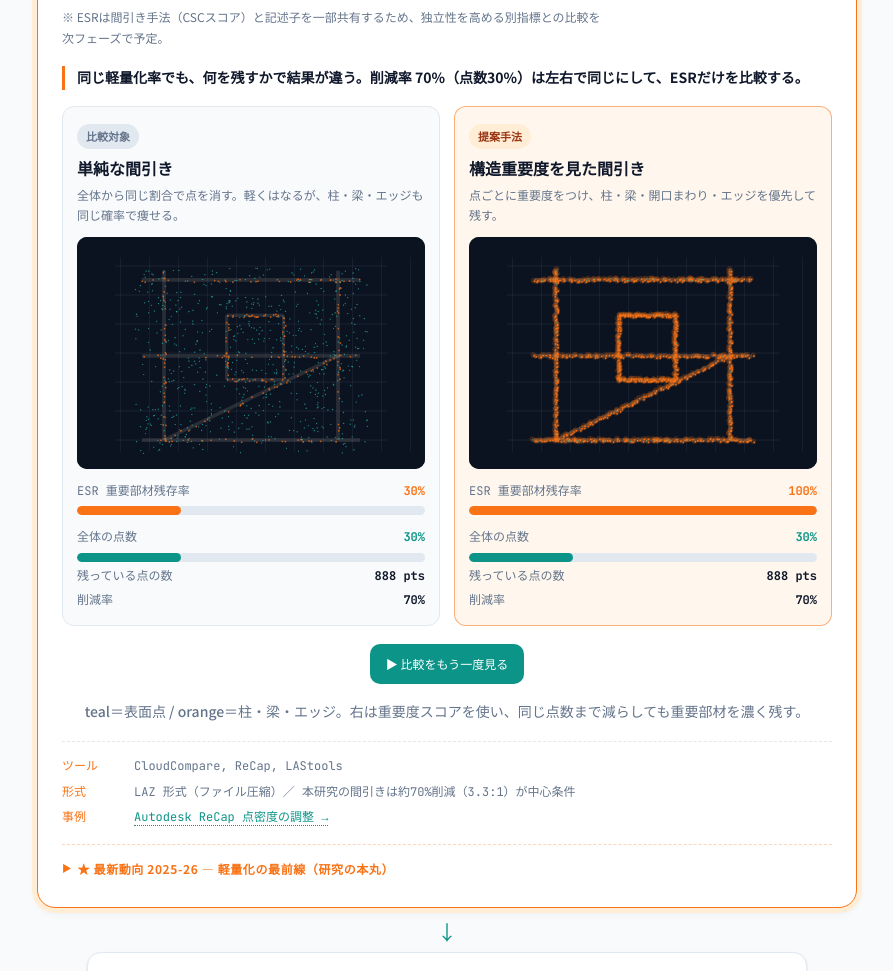
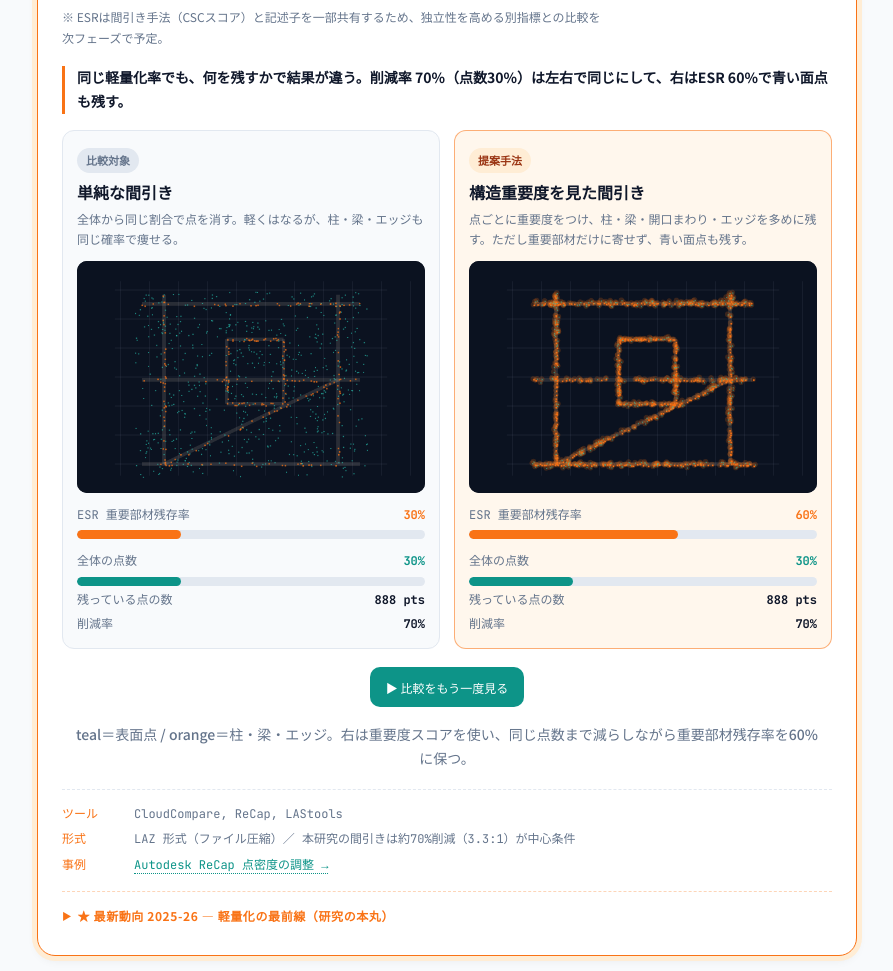
Before and after one commit to yangentai181-wq/pointcloud-journey, a plain HTML site: page index.html in a window 1280 px wide. Shown: the part 3062-4033 px from the top of the page, without its empty margins (193-1086 px from the left). Drawn offline with Linux system fonts and the light colour scheme; animation ran at ten frames a second.

Commit message:
fix: set guided reduction ESR to sixty percent

```diff
--- a/index.html
+++ b/index.html
@@ -1096,7 +1096,7 @@
             <div class="canvas-shell">
               <p class="comparison-note">
                 同じ軽量化率でも、何を残すかで結果が違う。削減率
-                70%（点数30%）は左右で同じにして、ESRだけを比較する。
+                70%（点数30%）は左右で同じにして、右はESR 60%で青い面点も残す。
               </p>
               <div class="comparison-grid" aria-label="点群リダクション手法の比較">
                 <article class="comparison-panel">
@@ -1157,7 +1157,7 @@
                     <span class="panel-chip">提案手法</span>
                     <h4>構造重要度を見た間引き</h4>
                     <p>
-                      点ごとに重要度をつけ、柱・梁・開口まわり・エッジを優先して残す。
+                      点ごとに重要度をつけ、柱・梁・開口まわり・エッジを多めに残す。ただし重要部材だけに寄せず、青い面点も残す。
                     </p>
                   </div>
                   <canvas
@@ -1209,7 +1209,7 @@
                 ▶ 比較をもう一度見る
               </button>
               <p class="canvas-cap">
-                teal＝表面点 / orange＝柱・梁・エッジ。右は重要度スコアを使い、同じ点数まで減らしても重要部材を濃く残す。
+                teal＝表面点 / orange＝柱・梁・エッジ。右は重要度スコアを使い、同じ点数まで減らしながら重要部材残存率を60%に保つ。
               </p>
             </div>
 
@@ -1957,6 +1957,7 @@
         const W = randomCanvas.width;
         const H = randomCanvas.height;
         const FINAL_KEEP = 0.3;
+        const GUIDED_MEMBER_KEEP = 0.6;
         const DURATION = 3600;
         const reduceMotion = window.matchMedia(
           "(prefers-reduced-motion: reduce)",
@@ -2050,11 +2051,38 @@
               point.randomRank = (index + 1) / ordered.length;
             });
 
-          [...points]
-            .sort((a, b) => b.importance - a.importance || a.shuffle - b.shuffle)
-            .forEach((point, index, ordered) => {
-              point.guidedRank = (index + 1) / ordered.length;
-            });
+          const memberPoints = points
+            .filter((point) => point.kind === "member")
+            .sort((a, b) => b.importance - a.importance || a.shuffle - b.shuffle);
+          const surfacePoints = points
+            .filter((point) => point.kind === "surface")
+            .sort((a, b) => b.importance - a.importance || a.shuffle - b.shuffle);
+          const finalPointTarget = Math.round(points.length * FINAL_KEEP);
+          const finalMemberTarget = Math.round(
+            memberPoints.length * GUIDED_MEMBER_KEEP,
+          );
+          const finalSurfaceTarget = Math.max(
+            0,
+            finalPointTarget - finalMemberTarget,
+          );
+          const selectedGuided = [
+            ...memberPoints.slice(0, finalMemberTarget),
+            ...surfacePoints.slice(0, finalSurfaceTarget),
+          ].sort((a, b) => b.importance - a.importance || a.shuffle - b.shuffle);
+          const selectedSet = new Set(selectedGuided);
+          const removedGuided = points
+            .filter((point) => !selectedSet.has(point))
+            .sort((a, b) => b.importance - a.importance || a.shuffle - b.shuffle);
+
+          selectedGuided.forEach((point, index) => {
+            point.guidedRank =
+              ((index + 1) / (selectedGuided.length + 1)) * FINAL_KEEP;
+          });
+          removedGuided.forEach((point, index) => {
+            point.guidedRank =
+              FINAL_KEEP +
+              ((index + 1) / (removedGuided.length + 1)) * (1 - FINAL_KEEP);
+          });
 
           return points;
         }
--- a/scripts/check-reduction-animation.js
+++ b/scripts/check-reduction-animation.js
@@ -10,6 +10,9 @@ const checks = [
   ["random ESR metric", /id="randomEsr"/.test(html)],
   ["guided ESR metric", /id="guidedEsr"/.test(html)],
   ["shared reduction copy", /削減率\s*70%/.test(html)],
+  ["guided ESR target copy", /ESR\s*60%/.test(html)],
+  ["guided surface retention copy", /青い面点も残す/.test(html)],
+  ["guided member retention target", /const GUIDED_MEMBER_KEEP\s*=\s*0\.6/.test(html)],
   ["importance scoring function", /function scoreImportance/.test(html)],
   ["comparison summary", /同じ軽量化率でも、何を残すかで結果が違う/.test(html)],
 ];
```
